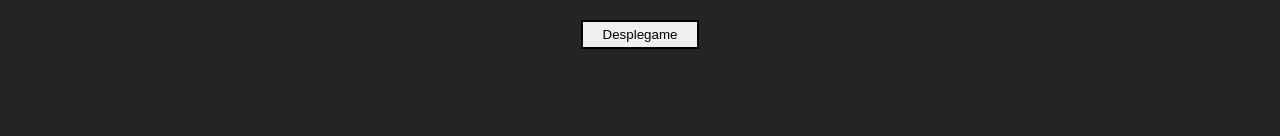
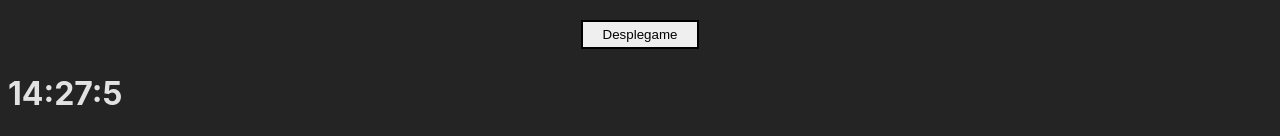
Before and after one commit to Julinza2007/react, a React (Vite) app: page / in a window 1280 px wide. Shown: the part 1208-1344 px from the top of the page. Before the commit the page ends 1265 px from the top, so only its background shows below. Built offline with nearby package versions, Linux system fonts and the light colour scheme.

Commit message:
Agrego mas cosas

```diff
--- a/src/App.jsx
+++ b/src/App.jsx
@@ -7,6 +7,7 @@ import Navegacion from './Navegacion.jsx'
 import AlAzar from './AlAzar.jsx'
 import Productos from './Productos.jsx'
 import Productos1 from './Productos1.jsx'
+import Reloj from './Reloj.jsx'
 
 const numeros = [1, 2, 3, 4, 5]
 const dobles = numeros.map(x => x*2);
@@ -22,6 +23,7 @@ function App() {
     <AlAzar/>
     <Productos/>
     <Productos1/>
+    <Reloj/>
     </div>
   )
 }
--- /dev/null
+++ b/src/Reloj.jsx
@@ -0,0 +1,26 @@
+import React, { useState, useEffect } from 'react';
+
+function Reloj() {
+  const [segundos, setSegundos] = useState(0);
+  const [minutos, setMinutos] = useState(0);
+  const [horas, setHoras] = useState(0);
+
+  useEffect(() => {
+    const intervalId = setInterval(() => {
+      const date = new Date();
+      setSegundos(date.getSeconds());
+      setMinutos(date.getMinutes());
+      setHoras(date.getHours());
+    }, 1000);
+
+    return () => clearInterval(intervalId);
+  }, []);
+
+  return (
+    <div id='reloj'>
+      <h1>{horas}:{minutos}:{segundos}</h1>
+    </div>
+  );
+}
+
+export default Reloj;
```
